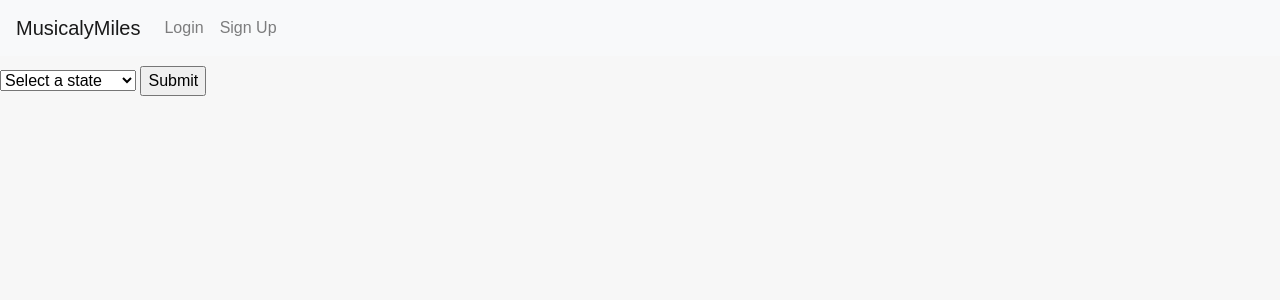
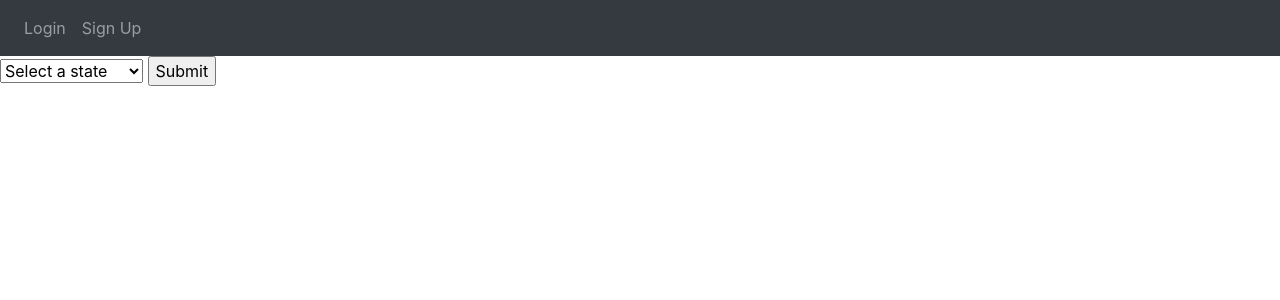
Before and after one commit to rachelcherry/CS411-group1, a Flask app: page / in a window 1280 px wide. Shown: the top 300 px of the page. Run offline with Flask 3, Linux system fonts and the light colour scheme; some libraries are stand-ins or nearby versions.

Commit message:
fixing error

```diff
--- a/MusicalyMiles/website/templates/index.html
+++ b/MusicalyMiles/website/templates/index.html
@@ -3,15 +3,28 @@
     <head>
         <meta charset="utf-8" />
         <meta name="viewport" content="width=device-width, initial-scale=1" />
-    <link rel="stylesheet" href="https://stackpath.bootstrapcdn.com/bootstrap/4.4.1/css/bootstrap.min.css" integrity="sha384-Vkoo8x4CGsO3+Hhxv8T/Q5PaXtkKtu6ug5TOeNV6gBiFeWPGFN9MuhOf23Q9Ifjh" crossorigin="anonymous" />
-    <link rel="stylesheet" href="https://stackpath.bootstrapcdn.com/font-awesome/4.7.0/css/font-awesome.min.css" crossorigin="anonymous" />
-    <link rel="stylesheet" href="styles.css" /> <!-- Custom CSS -->
+        <link
+          rel="stylesheet"
+          href="https://stackpath.bootstrapcdn.com/bootstrap/4.4.1/css/bootstrap.min.css"
+          integrity="sha384-Vkoo8x4CGsO3+Hhxv8T/Q5PaXtkKtu6ug5TOeNV6gBiFeWPGFN9MuhOf23Q9Ifjh"
+          crossorigin="anonymous"
+        />
+        <link
+          rel="stylesheet"
+          href="https://stackpath.bootstrapcdn.com/font-awesome/4.7.0/css/font-awesome.min.css"
+          crossorigin="anonymous"
+        />
+
         <title>{% block title %}Home{% endblock %}</title>
       </head>
   <body>
-    <nav class="navbar navbar-expand-lg navbar-light bg-light">
-      <a class="navbar-brand" href="#">MusicalyMiles</a> <!-- Branding Element -->
-      <button class="navbar-toggler" type="button" data-toggle="collapse" data-target="#navbar">
+    <nav class="navbar navbar-expand-lg navbar-dark bg-dark">
+        <button
+          class="navbar-toggler"
+          type="button"
+          data-toggle="collapse"
+          data-target="#navbar"
+        >
           <span class="navbar-toggler-icon"></span>
         </button>
         <div class="collapse navbar-collapse" id="navbar">
```
Also changed, not shown: 2 other files. Lines whose indentation alone changed are shown as unchanged.
